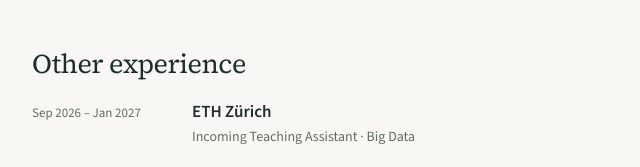
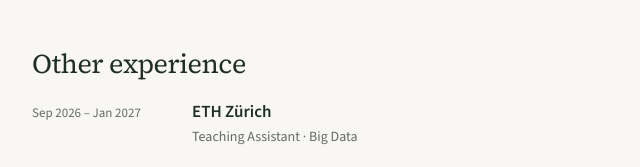
Before and after one commit to giuliozing/giuliozing.github.io, a plain HTML site: page index.html in a window 1280 px wide. Shown: the part 2013-2180 px from the top of the page, 215-855 px from the left. Drawn offline with nearby package versions, Linux system fonts and the light colour scheme.

Commit message:
Update role description for ETH Zürich position

```diff
--- a/index.html
+++ b/index.html
@@ -258,7 +258,7 @@ footer { display: flex; flex-wrap: wrap; justify-content: space-between; gap: 8p
         <dl class="timeline">
           <div class="experience">
             <dt>Sep 2026 – Jan 2027</dt>
-            <dd><h3>ETH Zürich</h3><span class="role">Incoming Teaching Assistant · Big Data</span></dd>
+            <dd><h3>ETH Zürich</h3><span class="role">Teaching Assistant · Big Data</span></dd>
           </div>
           <div class="experience">
             <dt>Mar 2024 – Sep 2025</dt>
```
